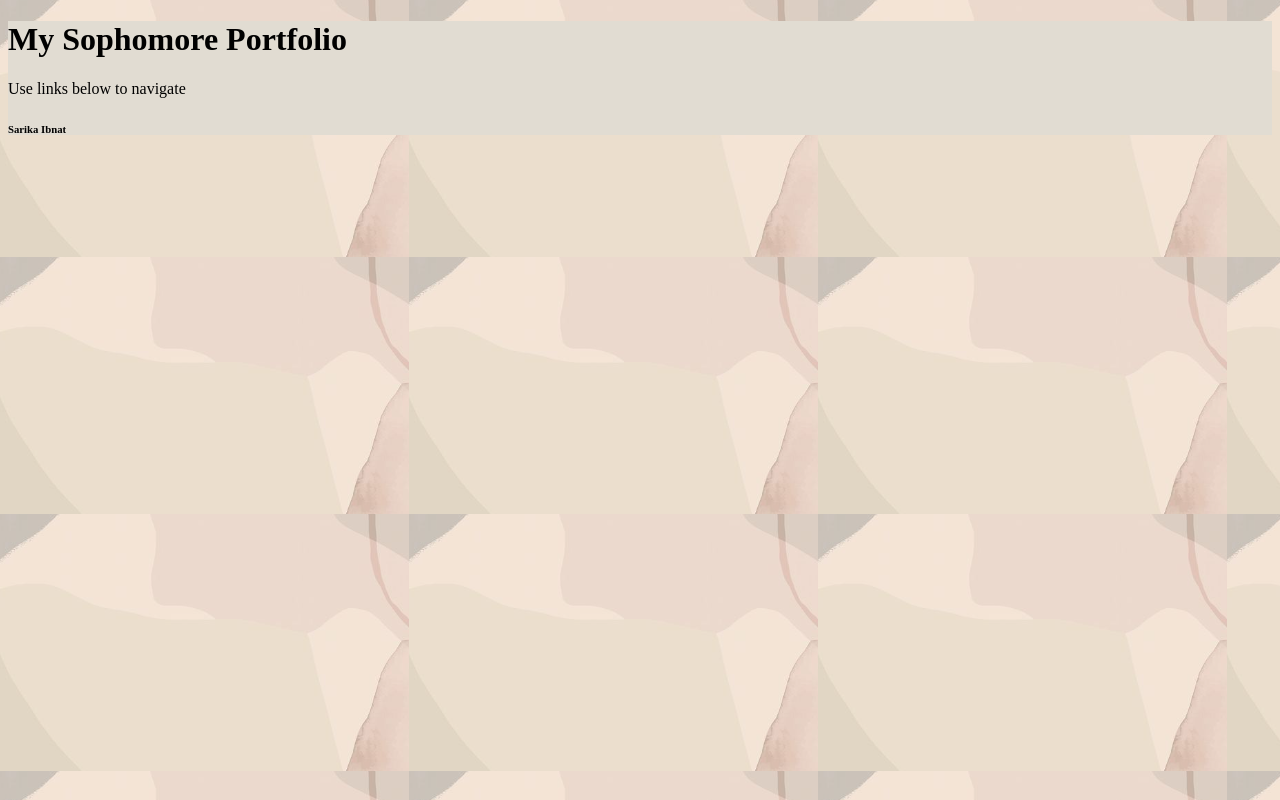
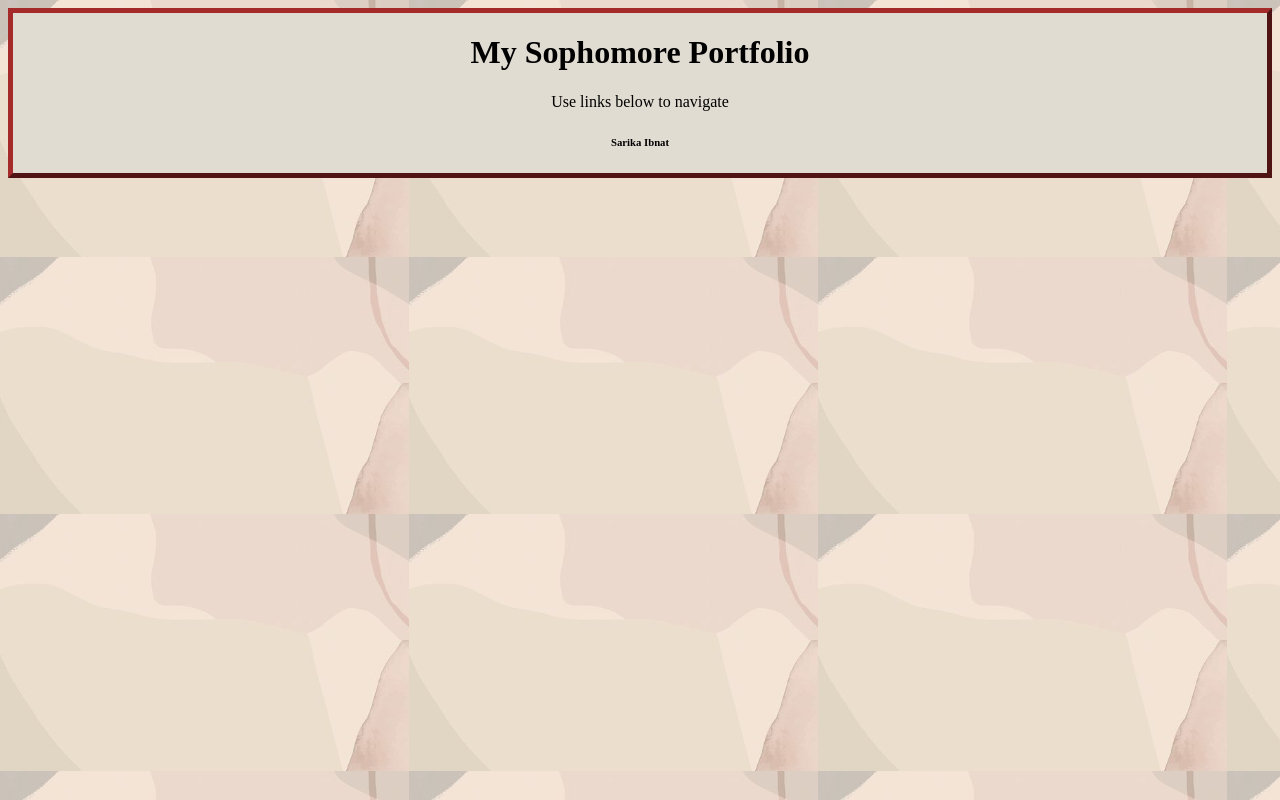
Before and after one commit to SarikaIbnat/Sophomore_Portfolio, a plain HTML site: page index.html in a window 1280 px wide. Drawn offline with Linux system fonts and the light colour scheme.

Commit message:
Update style.css

```diff
--- a/style.css
+++ b/style.css
@@ -4,4 +4,6 @@ body{
 }
 .banner{
   background-color: #e1dcd2;
+  text-align: center;
+  border: 5px outset brown;
 }
```
